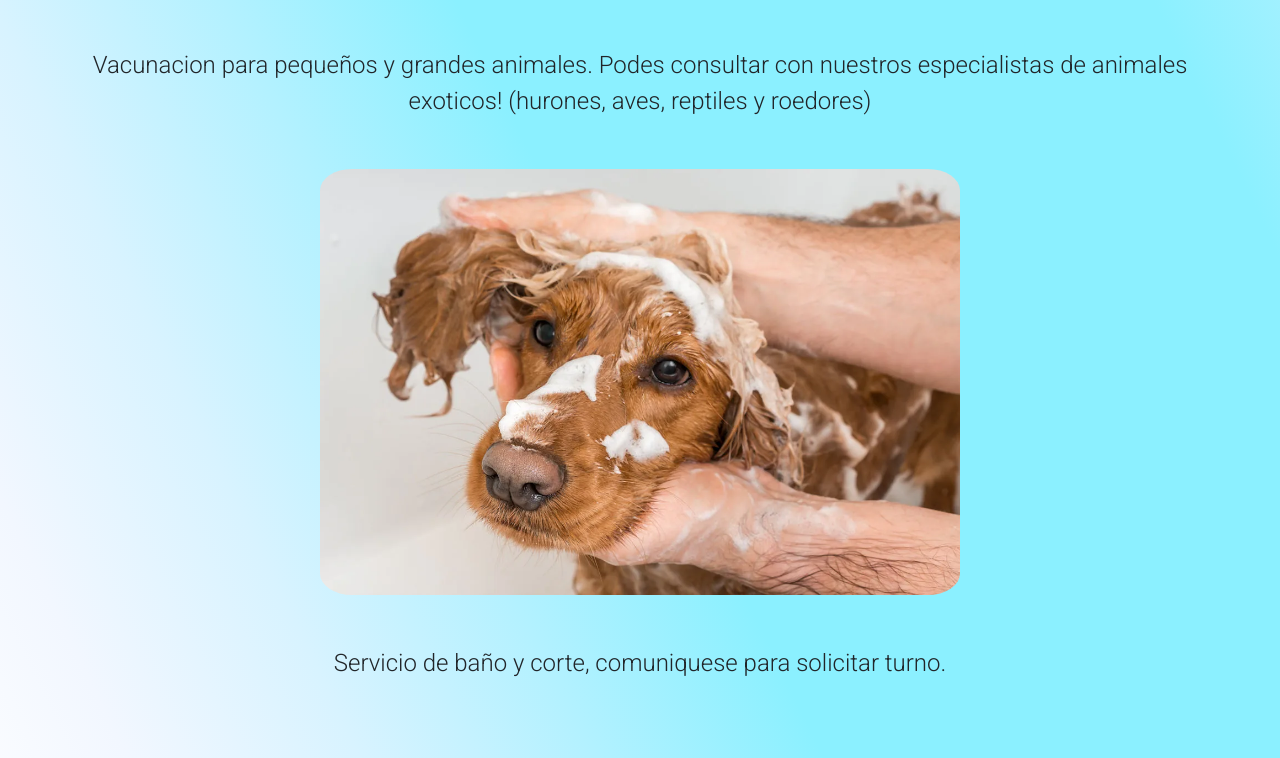
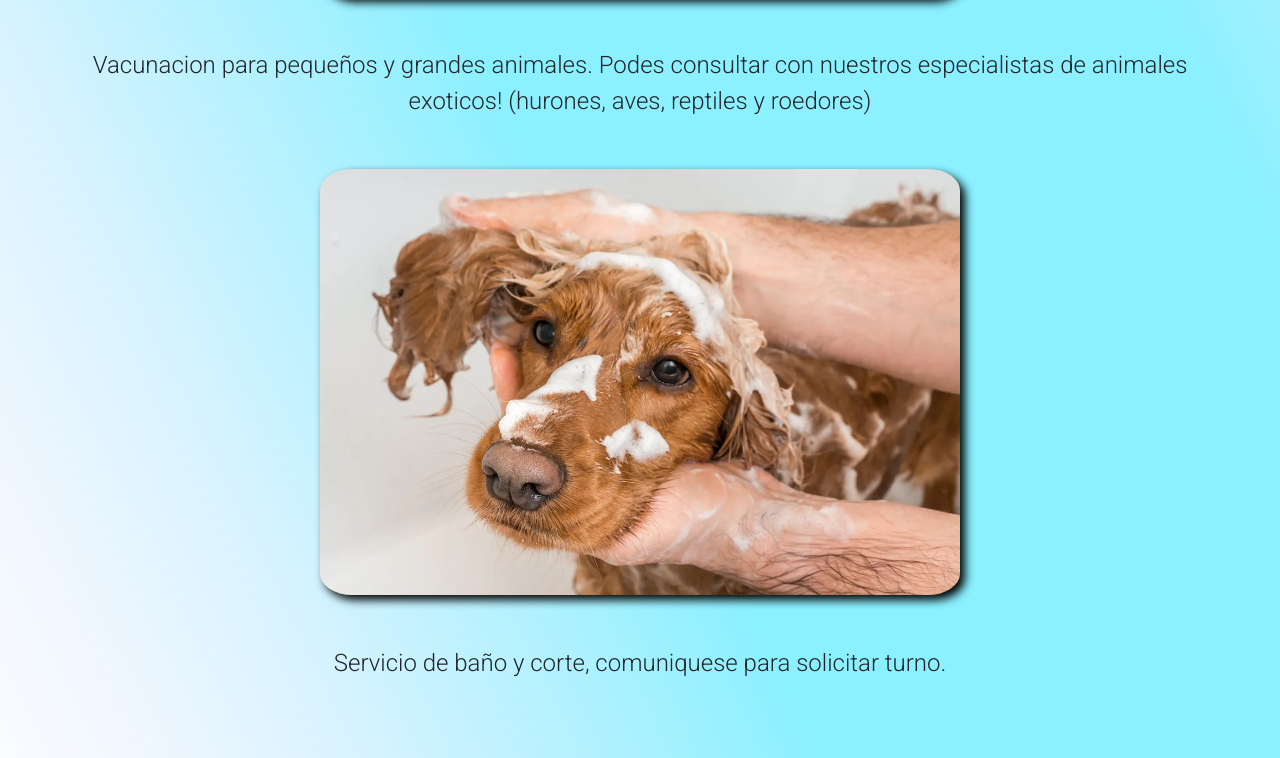
Before and after one commit to lucasnicolasi/proyectohtml, a website: page paginas/servicios.html in a window 1280 px wide. Shown: the part 1654-2412 px from the top of the page. Drawn offline with nearby package versions, Linux system fonts and the light colour scheme.

Commit message:
imagen con sombra

```diff
--- a/paginas/servicios.html
+++ b/paginas/servicios.html
@@ -143,7 +143,7 @@
             </p>
 
             <div class="imgServicios" data-aos="zoom-out">
-                <img src="../multimedia/imagenes/imagenesInicio/perrobaño.webp" alt="img veterinaria 3"
+                <img src="../multimedia/imagenes/imagenesInicio/perrobanio.webp" alt="img veterinaria 3"
                     class="imagenVete">
             </div>
             <p class="pServicios" data-aos="fade-right">
--- a/scss/base/mainServicios.scss
+++ b/scss/base/mainServicios.scss
@@ -26,6 +26,7 @@
     display: flex;
     justify-content: center;
     border-radius: 5%;
+    filter: drop-shadow(5px 5px 5px black);
 }
 
 .vacunacionContainer{
```
Also changed, not shown: index.html (+1 -1 lines), css/catdog-style.css, multimedia/imagenes/imagenesInicio/perrobanio.webp (renamed from multimedia/imagenes/imagenesInicio/perrobaño.webp), multimedia/imagenes/imagenesInicio/royal canin.png (renamed from multimedia/imagenes/imagenesInicio/royañ canin.png), 1 other file.
